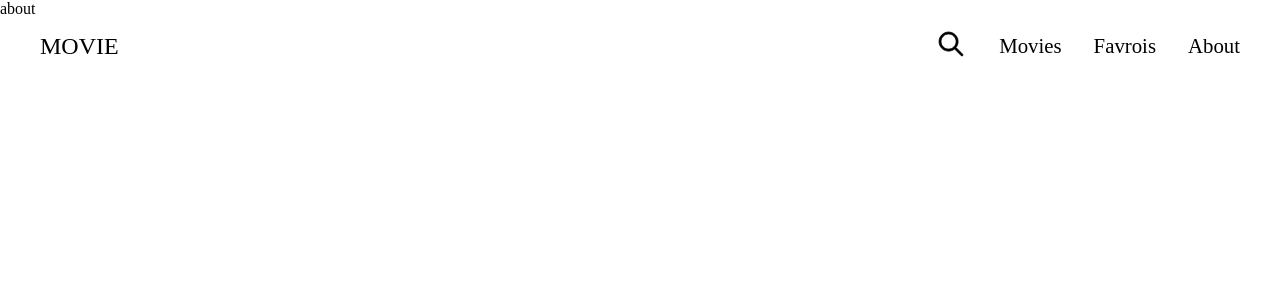
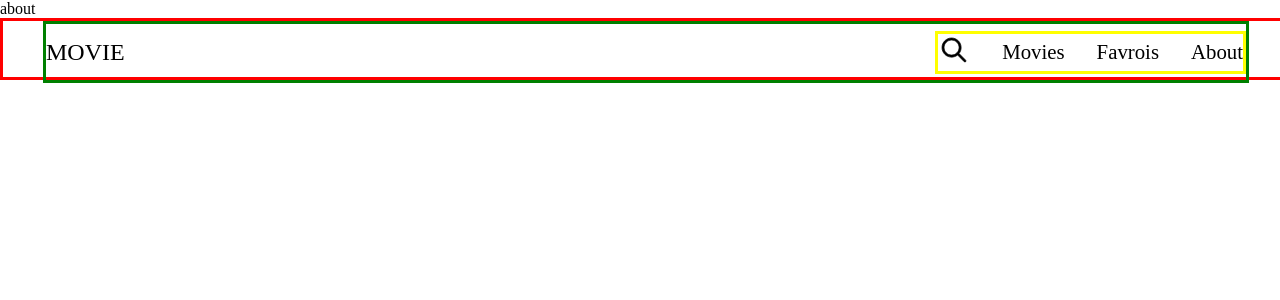
Before and after one commit to deokminlee92/cinepsisv2, a React (Create React App) app: page /about in a window 1280 px wide. Shown: the top 300 px of the page. Built offline with nearby package versions, Linux system fonts and the light colour scheme.

Commit message:
[Home] Modifying detail

```diff
--- a/package.json
+++ b/package.json
@@ -14,9 +14,7 @@
     "react-redux": "^8.0.5",
     "react-router-dom": "^6.11.2",
     "react-scripts": "5.0.1",
-    "react-star-ratings": "^2.3.0",
     "styled-components": "^6.0.0-rc.2",
-    "styled-normalize": "^8.0.7",
     "web-vitals": "^2.1.4"
   },
   "scripts": {
--- a/src/components/Intro/Intro.js
+++ b/src/components/Intro/Intro.js
@@ -12,11 +12,9 @@
       <S.HomeIntro>
         <Wrapper>
           <S.Container>
-            <S.Title>Today Movie</S.Title>
-
+            {/* <S.Title>Today Movie</S.Title> */}
+            {/* <S.Description>{data.overview}</S.Description> */}
             <S.Name>{data.title}</S.Name>
-            <S.Description>{data.tagline}</S.Description>
-
             <S.MoreButton>
               <Link to={`/detail/$randomMovie.id}`}>More</Link>
             </S.MoreButton>
--- a/src/components/Intro/Intro.style.js
+++ b/src/components/Intro/Intro.style.js
@@ -8,16 +8,23 @@
   z-index: ${homeIntroZindex};
   background-repeat: no-repeat;
   background-size: cover;
+  border: 3px solid blue;
 `;
 
 const Container = styled.div`
   display: flex;
   flex-direction: column;
-  justify-content: center;
+  justify-content: space-between;
   align-items: center;
   color: white;
-  font-size: 1rem;
+  font-size: 2.5rem;
   text-align: center;
+  /* border: 3px solid black; */
+  position: absolute;
+  top: 50%;
+  left: 50%;
+  transform: translate(-50%, -50%);
+  /* margin-top: 50px; */
 
   /* @media ${device.TabletPortrait} {
     font-size: 2rem;
@@ -26,30 +33,32 @@
 
 const contentMarginBottom = "1.5em";
 
-const Title = styled.div`
-  font-size: 1.5em;
-  margin-bottom: ${contentMarginBottom};
-`;
+// const Title = styled.div`
+//   font-size: 1.2em;
+//   margin-bottom: ${contentMarginBottom};
+// `;
 
-const Description = styled.div`
-  font-size: 2em;
-  font-style: italic;
-  margin-bottom: ${contentMarginBottom};
-  line-height: 1.2;
-`;
+// const Description = styled.div`
+//   font-size: 0.8em;
+//   font-style: italic;
+//   margin-bottom: ${contentMarginBottom};
+//   line-height: 1.2;
+//   /* margin-bottom: 1em; */
+// `;
 
 const Name = styled.div`
   font-size: 1.3em;
   margin-bottom: calc(${contentMarginBottom} + 1em);
+  margin-bottom: 1em;
 `;
 
 const MoreButton = styled.button`
-  width: 250px;
-  padding: 0.8rem 0;
+  width: 200px;
+  padding: 0.5rem 0;
   border: 3px solid white;
   background-color: rgba(0, 0, 0, 0.3);
   color: white;
-  font-size: 1.5em;
+  font-size: 1em;
   font-weight: bold;
   transition: background-color 0.2s;
 
@@ -58,4 +67,4 @@
   }
 `;
 
-export { HomeIntro, Container, Title, Description, Name, MoreButton };
+export { HomeIntro, Container, Name, MoreButton };
--- a/src/components/header/header.style.js
+++ b/src/components/header/header.style.js
@@ -18,6 +18,7 @@
   background-color: ${({ bgColor }) => bgColor};
   width: 100%;
   ${headerStyle};
+  border: 3px solid red;
 `;
 
 const Container = styled.div`
@@ -27,7 +28,7 @@
   justify-content: ${({ isOpen }) => (isOpen ? "flex-end" : "space-between")};
   align-items: center;
   color: ${({ color }) => color};
-
+  border: 3px solid green;
   @media ${device.Laptops} {
     width: ${headerWidthLaptop};
   }
@@ -59,6 +60,7 @@
   display: flex;
   justify-content: center;
   align-items: center;
+  border: 3px solid yellow;
 `;
 
 const SearchIcon = styled(IoIosSearch)`
```
